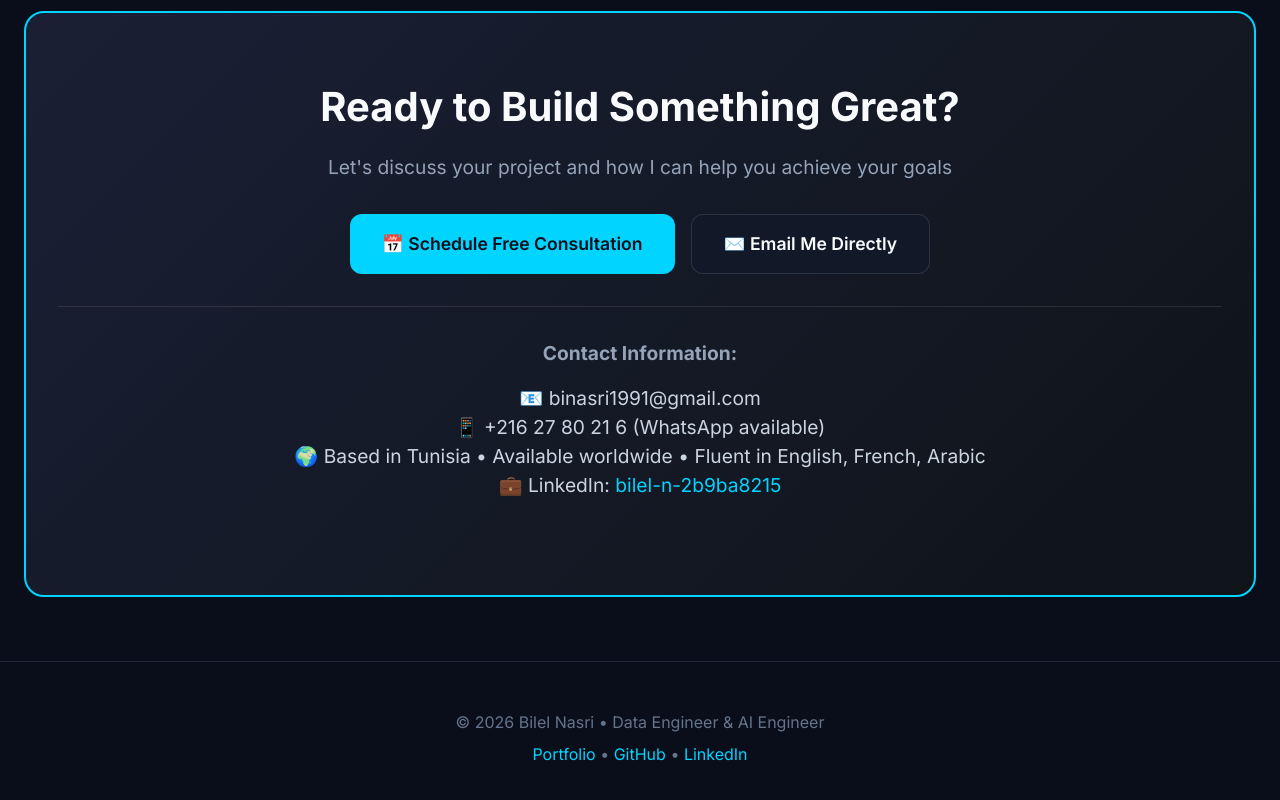
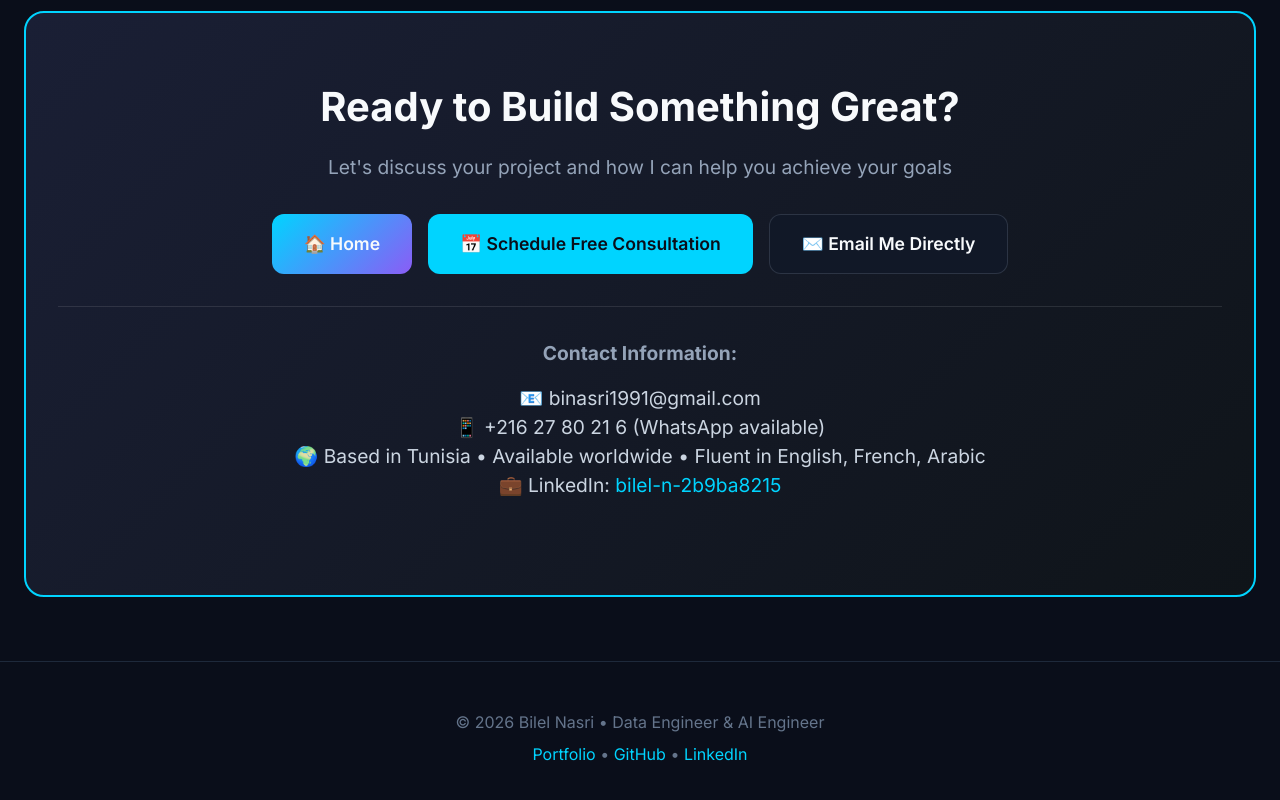
Before and after one commit to biso1991/intelligence-foundry, a plain HTML site: page hire-me.html in a window 1280 px wide. Shown: the part 4196-4996 px from the top of the page. Drawn offline with Linux system fonts and the light colour scheme.

Commit message:
feat: add Home button to Hire Me page CTA section
- Add prominent Home button with gradient styling
- Position as first button in CTA section
- Provides clear navigation back to home page

```diff
--- a/hire-me.html
+++ b/hire-me.html
@@ -697,6 +697,9 @@
             <p>Let's discuss your project and how I can help you achieve your goals</p>
 
             <div class="cta-buttons">
+                <a href="index.html" class="btn btn-secondary" style="padding: 1rem 2rem; font-size: 1.1rem; background: linear-gradient(135deg, var(--flow-cyan) 0%, var(--flow-purple) 100%); border: none;">
+                    🏠 Home
+                </a>
                 <a href="schedule-meeting.html" class="btn btn-primary" style="padding: 1rem 2rem; font-size: 1.1rem;">
                     📅 Schedule Free Consultation
                 </a>
```
